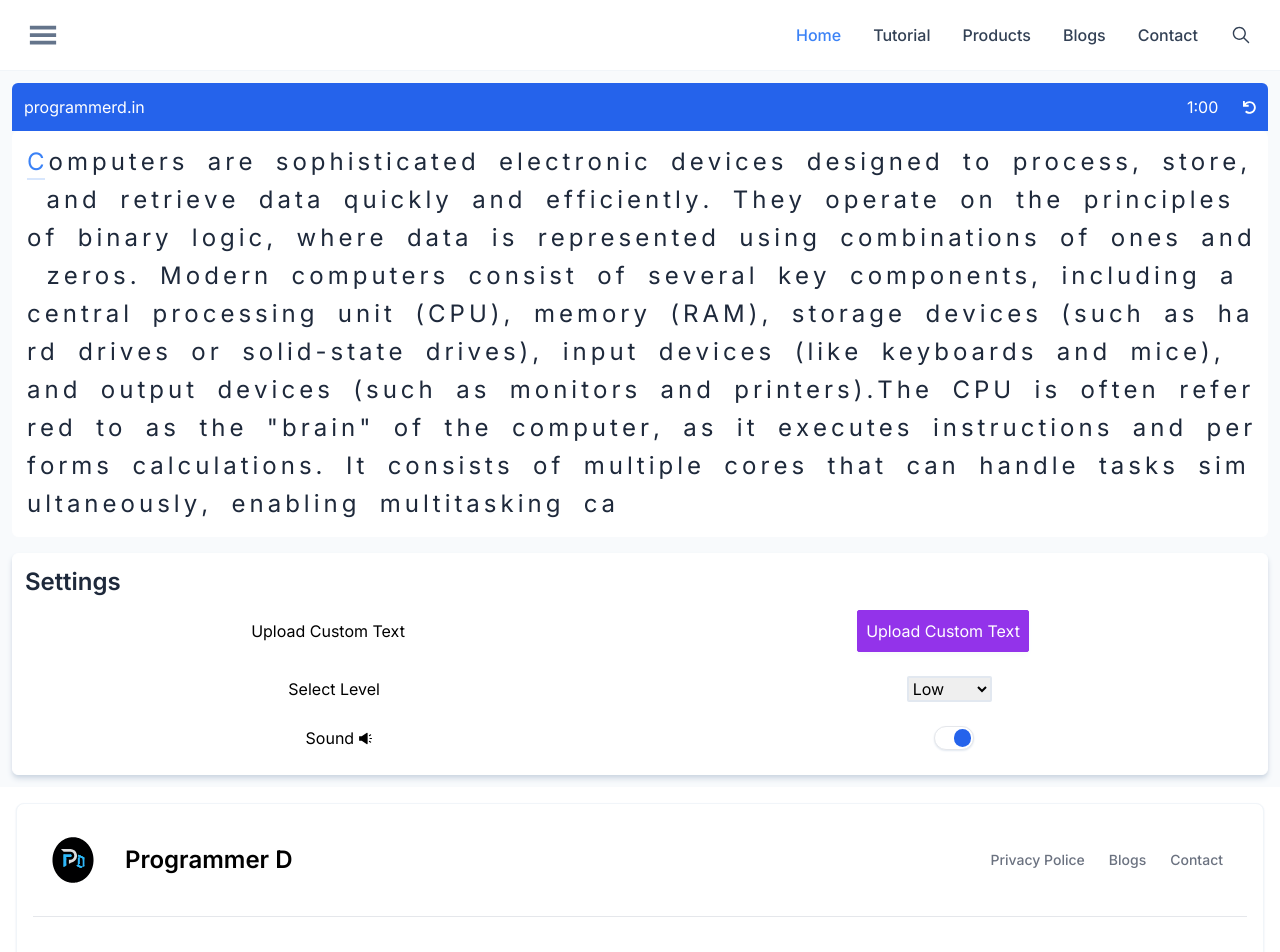
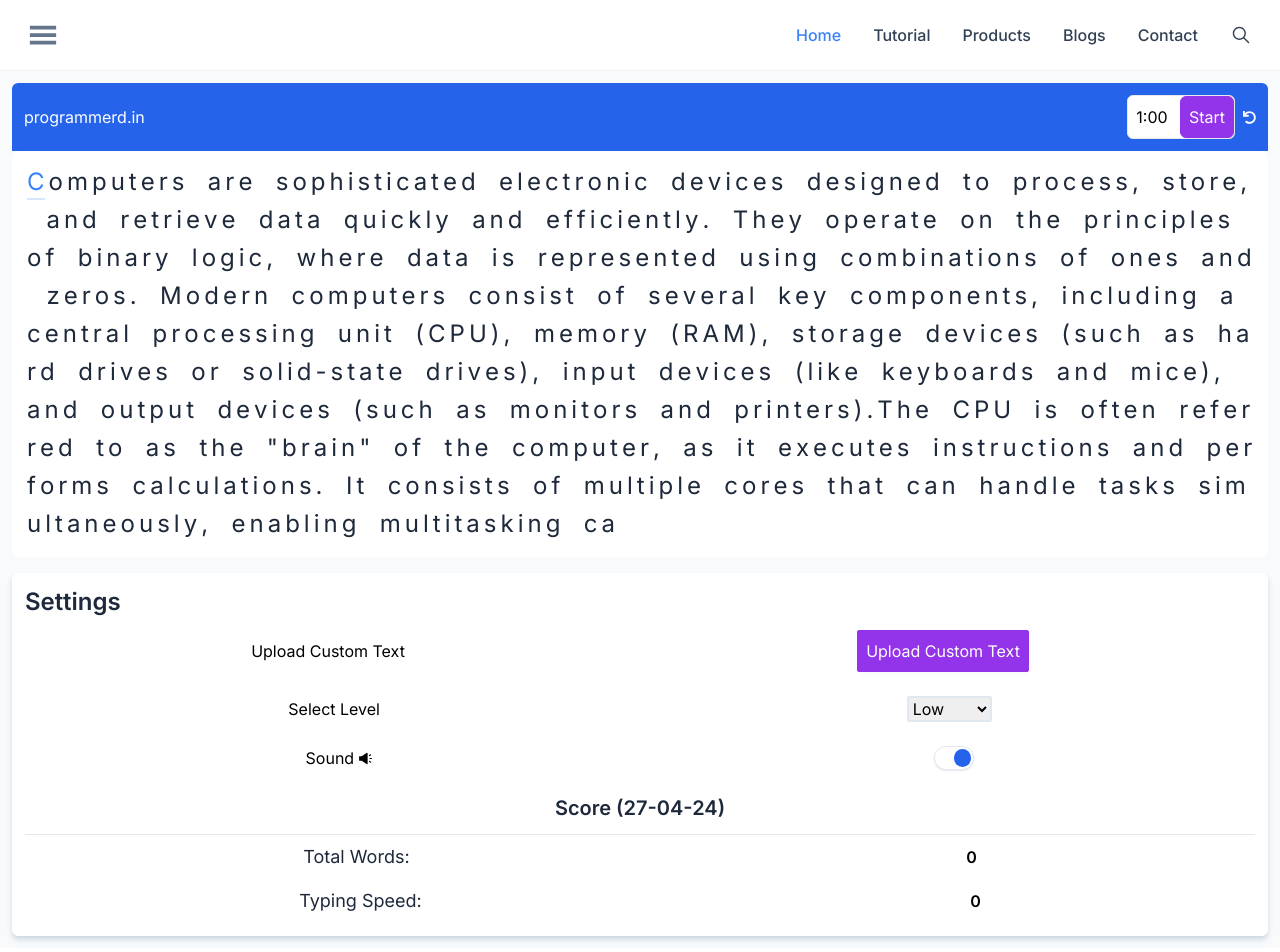
Before and after one commit to DeepakDhiman2005/programmerd, a Next.js app: page /typing in a window 1280 px wide. Shown: the top 952 px of the page. Built offline with nearby package versions, Linux system fonts and the light colour scheme; no server answers.

Commit message:
Programmer D

```diff
--- /dev/null
+++ b/src/app/ai/page.jsx
@@ -0,0 +1,42 @@
+"use client"
+import React, {useState} from "react";
+
+// icons
+import { FaMicrophone } from "react-icons/fa";
+
+// components
+import Button from "@/components/Button";
+
+const AIPage = () => {
+    // useState
+    const [Listening, setListening] = useState(false);
+
+    const VoiceToText = () => {
+        const recognization = new webkitSpeechRecognition();
+        // console.log(recognization)
+        recognization.onstart = function(){
+            setListening(true);
+        }
+        recognization.onresult = function(e){
+            console.log("result");
+            var transcript = e.results[0][0].transcript;
+            console.log(transcript);
+            setListening(false);
+        }
+        recognization.start();
+    }
+
+    return <>
+        <div className="mt-3 mb-3 flex justify-center items-center">
+            {
+                Listening ? <span onClick={()=>{setListening(false)}}>Listening...</span>:
+                <Button className="flex justify-center items-center rounded-sm" onClick={VoiceToText}>
+                    <span>Voice</span>
+                    <FaMicrophone size={"20px"} className="ml-1" />
+                </Button>
+            }
+        </div>
+    </>
+}
+
+export default AIPage;
--- a/src/app/typing/page.jsx
+++ b/src/app/typing/page.jsx
@@ -9,57 +9,36 @@ import { AiOutlineSound } from "react-icons/ai"; // sound close
 import Typingwriter from "@/components/TypingComp/Typingwriter";
 import Button from "@/components/Button";
 import OnOff from "@/components/Buttons/OnOff";
+import TimeDisplayWatch from "@/components/TimeDisplayWatch";
+import getCurrentDate from "@/components/Functions/getCurrentDate";
 
 const TypingPage = () => {
     // useState
     const [StartTyping, setStartTyping] = useState(false);
     const [SoundShow, setSoundShow] = useState(true);
 
+    const [NoOfChar, setNoOfChar] = useState(0); // number of characters typed
+    const [TimeTaken, setTimeTaken] = useState(1); // Total Time Taken (minutes)
+
     // useRef
     const textRef = useRef(null);
+    const NumberOfChar = useRef(0);
 
     let collection = [
         `Computers are sophisticated electronic devices designed to process, store, and retrieve data quickly and efficiently. They operate on the principles of binary logic, where data is represented using combinations of ones and zeros. Modern computers consist of several key components, including a central processing unit (CPU), memory (RAM), storage devices (such as hard drives or solid-state drives), input devices (like keyboards and mice), and output devices (such as monitors and printers).The CPU is often referred to as the "brain" of the computer, as it executes instructions and performs calculations. It consists of multiple cores that can handle tasks simultaneously, enabling multitasking capabilities. Memory, or RAM, temporarily stores data and instructions that the CPU needs to access quickly. Storage devices, on the other hand, provide long-term storage for programs and data even when the computer is turned off.`,
 
-        `Input devices allow users to interact with the computer by inputting data or commands, while output devices display or present the results of those inputs. Together, these components work seamlessly to enable various computing tasks, from simple arithmetic calculations to complex data analysis and graphic rendering. Computers rely on operating systems (OS) to manage hardware resources and provide a user-friendly interface for interacting with the system. Popular operating systems include Microsoft Windows, macOS, and various distributions of Linux. Additionally, software applications enable users to perform specific tasks, such as word processing, web browsing, or image editing.`
+        `Input devices allow users to interact with the computer by inputting data or commands, while output devices display or present the results of those inputs. Together, these components work seamlessly to enable various computing tasks, from simple arithmetic calculations to complex data analysis and graphic rendering. Computers rely on operating systems (OS) to manage hardware resources and provide a user-friendly interface for interacting with the system. Popular operating systems include Microsoft Windows, macOS, and various distributions of Linux. Additionally, software applications enable users to perform specific tasks, such as word processing, web browsing, or image editing.`,
+
+        `Programming is a vast field with endless possibilities! Whether you're interested in web development, mobile app development, game design, data analysis, artificial intelligence, or anything else, programming is at the heart of it. It's essentially the process of creating instructions for a computer to follow in order to perform a specific task. Programming is a vast field with endless possibilities! Whether you're interested in web development, mobile app development, game design, data analysis, artificial intelligence, or anything else, programming is at the heart of it. It's essentially the process of creating instructions for a computer to follow in order to perform a specific task.`,
+
+        `Getting started with programming usually involves learning the basics of a programming language, understanding key concepts like variables, loops, conditionals, and functions, and then gradually building on that knowledge as you tackle more complex projects. Whether you're a beginner or an experienced programmer, there's always something new to learn in the ever-evolving world of programming!`
     ]
 
-
-    // useRef
-    const timer = useRef(null);
-    const timer_func = useRef(null);
 
     const [ResetValue, setResetValue] = useState(0);
     const [TextValue, setTextValue] = useState(collection[0])
 
-    // function
-    const Start_Timer = () => {
-        try{
-            if(!StartTyping){
-                let time = timer.current.value.split(":");
-                let m = parseInt(time[0]);
-                let s = parseInt(time[1]);
-                timer_func.current = setInterval(() => {
-                    if(s === 0){
-                        if(m !== 0){
-                            m -= 1;
-                            s = 60
-                        }else {
-                            alert("stop!");
-                            clearInterval(timer_func.current);
-                            timer.current.value = `1:00`;
-                            setResetValue(true);
-                        }
-                    }else {
-                        timer.current.value = `${m}:${s}`;
-                        s -= 1;
-                    }
-                }, 1000);
-            }
-        }catch(err){
-        }
-    }
-
+    // functions
     const SelectTextFile = (e) => {
         let file = e.target.files[0];
         const reader = new FileReader();
@@ -77,22 +56,29 @@ const TypingPage = () => {
         <div className="w-full bg-blue-600 text-white flex justify-between items-center rounded-t-md p-3">
             <h2>programmerd.in</h2>
             <div className="flex justify-center items-center">
-                <input ref={timer} placeholder="0:00" defaultValue={"1:00"} type="text" className="outline-none bg-transparent w-12" />
+                <TimeDisplayWatch start={StartTyping} reset={ResetValue} end={(e)=>{
+                    console.log(e);
+                    setTimeTaken(e.minute);
+                    console.log(NumberOfChar.current);
+                    console.log(e.minute);
+                    // setResetValue(ResetValue + 1);
+                    console.log(NumberOfChar.current/(e.minute*5));
+                    setResetValue(ResetValue + 1);
+                }} />
                 <FaUndo title="retry" size={"13px"} className="ml-2 cursor-pointer" onClick={()=>{
                     // console.log("reset")
-                    let value = collection[Math.floor(Math.random()*2)];
+                    let value = collection[Math.floor(Math.random()*(collection.length-1))];
                     setResetValue(ResetValue + 1);
                     setTextValue(value);
-                    clearInterval(timer_func.current);
                     setStartTyping(false);
-                    timer.current.value = `1:00`;
                 }} />
             </div>
         </div>
 
-        <Typingwriter reset={ResetValue} value={(e)=>{
+        <Typingwriter reset={ResetValue} Sound={SoundShow} onChange={(e)=>{
+            NumberOfChar.current = e;
+        }} value={(e)=>{
             setStartTyping(e.start);
-            Start_Timer();
         }}>
             {TextValue}
         </Typingwriter>
@@ -126,6 +112,19 @@ const TypingPage = () => {
                 </div>
                 <OnOff defaultValue={SoundShow} value={(e) => { setSoundShow(e) }} />
             </div>
+
+            <div className="flex justify-center flex-col items-center w-full">
+                <h2 className="text-slate-800 font-semibold border-b w-full p-3 text-center border-solid text-xl">Score ({getCurrentDate()})</h2>
+                <div className="flex justify-around items-center mt-2 mb-2 w-full">
+                    <h2 className="text-lg text-slate-800">Total Words:</h2>
+                    <h2 className="font-semibold">{NumberOfChar.current}</h2>
+                </div>
+
+                <div className="flex justify-around items-center mt-2 mb-2 w-full">
+                    <h2 className="text-lg text-slate-800">Typing Speed:</h2>
+                    <h2 className="font-semibold">{NumberOfChar.current/(TimeTaken*5)}</h2>
+                </div>
+            </div>
         </div>
     </div>
     </>
--- /dev/null
+++ b/src/components/TimeDisplayWatch.jsx
@@ -0,0 +1,101 @@
+"use client"
+import React, { useEffect, useRef, useState } from "react";
+
+// components
+import Button from "./Button";
+
+const TimeDisplayWatch = ({start=false, stop=false, reset=false, time=null, end=function(){}}) => {
+    // useRef
+    const timeRef = useRef(null);
+    const Stop = useRef(false);
+
+    // useState
+    const [EditTime, setEditTime] = useState(false);
+    const [MinuteValue, setMinuteValue] = useState('1');
+    const [StopShow, setStopShow] = useState(false);
+
+    // functions
+    const MinuteChange = (e) => {
+        let text = Math.floor(e.target.value);
+        // console.log(text)
+        setMinuteValue(text);
+        timeRef.current.value = `${text}:00`;
+    }
+
+    const StartTimer = () => {
+        let text = timeRef.current.value.split(":");
+        let m = parseInt(text[0]);
+        let s = parseInt(text[1]);
+
+        let timer = setInterval(() => {
+            if(Stop.current){
+                clearInterval(timer);
+            }else {
+                if(m <= 0 && s <= 0){
+                    clearInterval(timer);
+                    end({end: true, time: `${MinuteValue}:00`, minute: parseInt(MinuteValue), originalTime: time});
+                    timeRef.current.value = `${MinuteValue}:00`;
+                    alert("Time Stop!");
+                    setStopShow(true);
+                }else if(s <= 0){
+                    s = 60;
+                    m -= 1;
+                    timeRef.current.value = `${m}:${s}`;
+                }else {
+                    s -= 1;
+                    timeRef.current.value = `${m}:${s}`;
+                }
+            }
+        }, 1000);
+    }
+
+    useEffect(()=>{
+        try{
+            if(time !== null){
+                if(time.match(/[0-9]:[0-9][0-9]/) || time.match(/[0-9]/)){
+                    timeRef.current.value = time;
+                }
+            }
+            if(start && !stop && !reset){
+                StartTimer();
+            }else {
+                setStopShow(true);
+            }
+            if(stop && !reset){
+                Stop.current = true;
+                setStopShow(true);
+            }
+            if(reset !== false){
+                if(time !== null){
+                    timeRef.current.value = time;
+                }else {
+                    timeRef.current.value = `${MinuteValue}:00`;
+                }
+            }
+        }catch(err){
+            // console.log(err)
+        }
+    }, [start, stop, reset]);
+
+    return <>
+        <div className="flex justify-center items-center bg-white border border-solid rounded-md" style={{display: EditTime ? 'flex': 'none'}}>
+            <input type="number" defaultValue={`${MinuteValue}`} onChange={MinuteChange} className="outline-none bg-transparent w-12 text-black text-center" />
+            <Button color="green" className="ml-1 shadow-none" onClick={()=>{ setEditTime(false) }}>Change</Button>
+        </div>
+        <div className="flex justify-center items-center bg-white border border-solid rounded-md" style={{display: EditTime ? 'none': 'flex'}}>
+            <input ref={timeRef} placeholder="0:00" title="change time" defaultValue={`${MinuteValue}:00`} type="text" className="outline-none text-black text-center cursor-pointer bg-transparent w-12" onClick={()=>{
+                setEditTime(true)
+                Stop.current = true;
+                setStopShow(true);
+                end({end: true, time: `${MinuteValue}:00`, minute: parseInt(MinuteValue), originalTime: time});
+            }} />
+            {
+                StopShow ? <Button color="purple" className="ml-1 shadow-none" onClick={()=>{ Stop.current = false; setStopShow(false); StartTimer();
+                 }}>Start</Button>:
+                <Button color="red" className="ml-1 shadow-none" onClick={()=>{ Stop.current = true; setStopShow(true); }}>Stop</Button>
+            }
+        </div>
+    </>
+}
+
+export default TimeDisplayWatch;
--- a/src/components/TypingComp/Typingwriter.jsx
+++ b/src/components/TypingComp/Typingwriter.jsx
@@ -1,7 +1,7 @@
 "use client"
 import React, { useEffect, useRef, useState } from 'react';
 
-const Typingwriter = ({ reset=0, children, value }) => {
+const Typingwriter = ({ reset=0, Sound=true, children, value, onChange }) => {
     // variable
     const RightType = "text-2xl m-0.5 border-b-2 border-solid border-transparent transition-all bg-green-100 text-green-400 rounded-sm";
     const WrongType = "text-2xl m-0.5 border-b-2 border-solid border-transparent transition-all bg-red-100 text-red-400 rounded-sm";
@@ -13,6 +13,7 @@ const Typingwriter = ({ reset=0, children, value }) => {
 
     // useState
     const [TextArray, setTextArray] = useState([]);
+    const [Count, setCount] = useState(0);
 
     const KeyEvent = (e) => {
         // console.log(e);
@@ -29,6 +30,8 @@ const Typingwriter = ({ reset=0, children, value }) => {
                     tagName.className = "text-transparent" + " " + RightType;
                     tagName.innerHTML = "S";
                     sound.src = "/sound/right.mp3";
+                    onChange(Count+1);
+                    setCount(Count+1);
                 } else {
                     if(tagName.ariaValueText === "space"){
                         tagName.innerHTML = "S";
@@ -48,7 +51,9 @@ const Typingwriter = ({ reset=0, children, value }) => {
                     }
                     sound.src = "/sound/wrong.mp3";
                 }
-                sound.play();
+                if(Sound){
+                    sound.play();
+                }
 
                 try {
                     let afterName = TypeWriter.current.getElementsByTagName("div")[TagPost.current + 1];
@@ -72,12 +77,16 @@ const Typingwriter = ({ reset=0, children, value }) => {
                 }
 
                 sound.src = "/sound/right.mp3";
-                sound.play();
+                if(Sound){
+                    sound.play();
+                }
                 try {
                     let beforeName = TypeWriter.current.getElementsByTagName("div")[TagPost.current - 1];
                     if(beforeName.ariaValueText === "space"){
                         beforeName.className = "text-transparent " +SelectType;
                         beforeName.innerHTML = "S";
+                        onChange(Count-1);
+                        setCount(Count-1);
                     }else{
                         beforeName.className = SelectType;
                     }
@@ -102,6 +111,7 @@ const Typingwriter = ({ reset=0, children, value }) => {
     useEffect(() => {
         try {
             // console.log(children.split(" "));
+            setCount(0);
             setTextArray([])
             if (typeof children === "string") {
                 let array = [];
```
